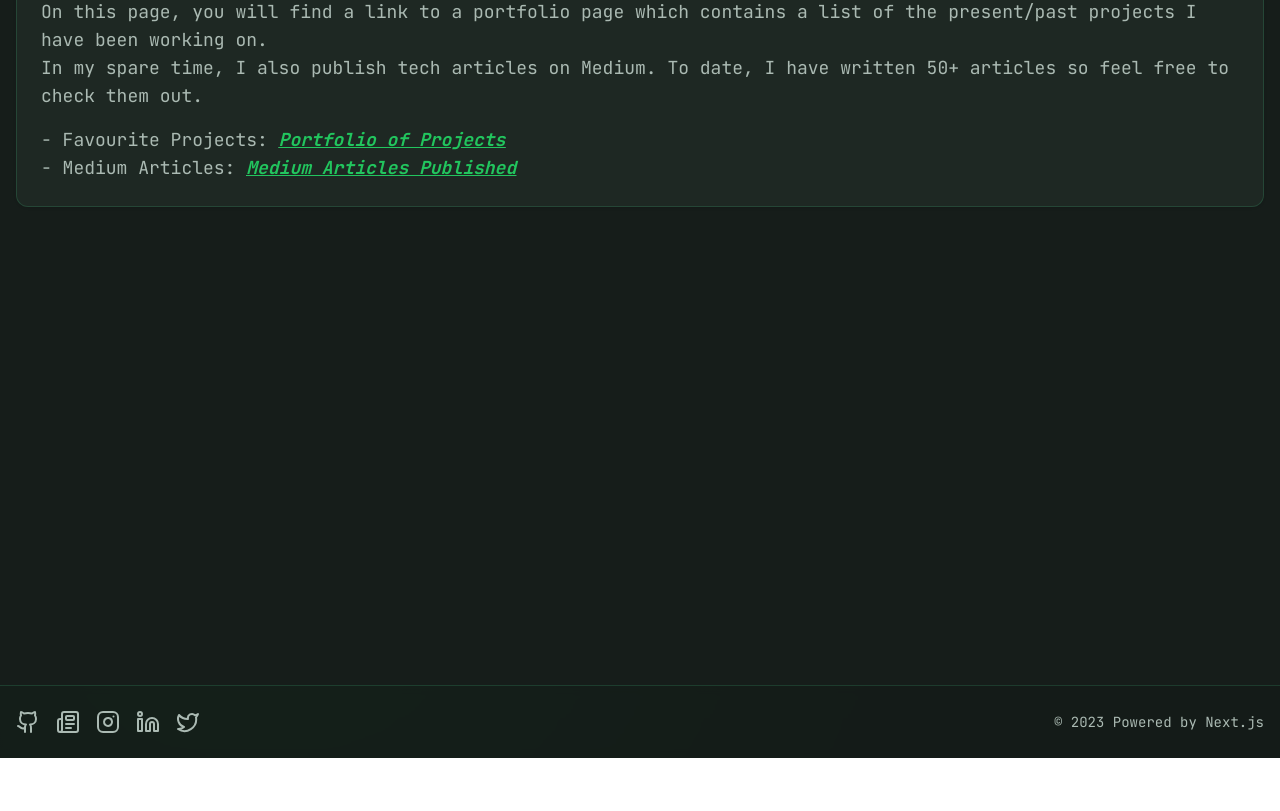
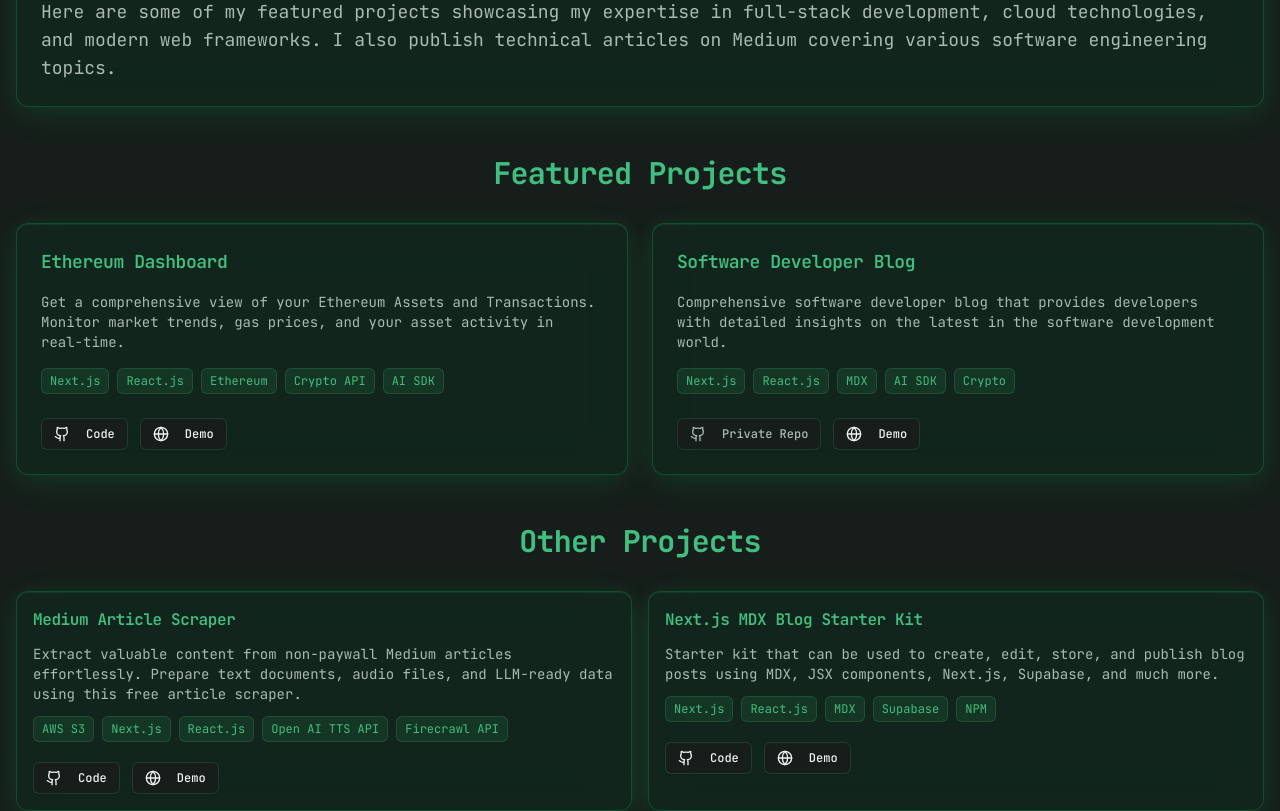
Before and after one commit to CodingAbdullah/abdullah_95, a Next.js app: page /portfolio in a window 1280 px wide. Shown: the part 180-991 px from the top of the page. Before the commit the page ends 938 px from the top, so only its background shows below. Built offline with nearby package versions, Linux system fonts and the light colour scheme.

Commit message:
Portfolio page updated

```diff
--- a/src/app/portfolio/page.tsx
+++ b/src/app/portfolio/page.tsx
@@ -1,27 +1,138 @@
 import { Card, CardContent } from "../../components/ui/card";
+import { Button } from "../../components/ui/button";
 import Link from "next/link";
+import { ExternalLink, Github, Globe } from "lucide-react";
+import { projects } from "../../utils/constants/PortfolioProjectList";
 
 // Custom Portfolio page component
-export default function PortfolioPage() {
+export default async function PortfolioPage() {
   return (
     <div className="min-h-screen bg-background flex flex-col">
       <div className="container mx-auto px-4 py-8 flex-grow space-y-12">
-        <Card className="bg-card/80 backdrop-blur-sm border-primary/20">
-          <CardContent className="p-6 space-y-4">
-            <h1 className="text-4xl font-bold tracking-tighter text-primary text-glow">
+        <Card className="glass-card">
+          <CardContent className="p-4 sm:p-6 space-y-4 text-center sm:text-left">
+            <h1 className="text-2xl sm:text-3xl lg:text-4xl font-bold tracking-tighter text-primary text-glow">
                 Portfolio
             </h1>
-            <p className="text-lg text-muted-foreground">
-                On this page, you will find a link to a portfolio page which contains a list of the present/past projects I have been working on.
-                <br />
-                In my spare time, I also publish tech articles on Medium.
-                To date, I have written 50+ articles so feel free to check them out.
+            <p className="text-sm sm:text-base lg:text-lg text-muted-foreground">
+                Here are some of my featured projects showcasing my expertise in full-stack development, cloud technologies, and modern web frameworks.
+                I also publish technical articles on Medium covering various software engineering topics.
             </p>
-            <p className="text-lg text-muted-foreground">
-                - Favourite Projects: <b><i><u><Link href="https://codingAbdullah.github.io/Portfolio-Page/" target="_blank" rel="noreferrer" className="text-green-500">Portfolio of Projects</Link></u></i></b>
-                <br />
-                - Medium Articles: <b><i><u><Link href="https://medium.com/@abdullah_95" target="_blank" rel="noreferrer" className="text-green-500">Medium Articles Published</Link></u></i></b>
-            </p>
+          </CardContent>
+        </Card>
+
+        {/* Featured Projects */}
+        <div className="space-y-8">
+          <h2 className="text-xl sm:text-2xl lg:text-3xl font-bold text-primary text-center">Featured Projects</h2>
+          <div className="grid gap-6 md:grid-cols-2">
+            {projects.filter(p => p.featured).map((project, index) => (
+              <Card key={index} className="glass-card hover:scale-105 transition-all duration-300">
+                <CardContent className="p-6 space-y-4">
+                  <h3 className="text-lg font-semibold text-primary">{project.title}</h3>
+                  <p className="text-sm text-muted-foreground">{project.description}</p>
+                  <div className="flex flex-wrap gap-2">
+                    {project.tech.map((tech, techIndex) => (
+                      <span key={techIndex} className="px-2 py-1 text-xs bg-primary/10 text-primary rounded-md border border-primary/20 hover:bg-primary/20 hover:scale-105 transition-all duration-200">
+                        {tech}
+                      </span>
+                    ))}
+                  </div>
+                  <div className="flex gap-3 pt-2">
+                    <Button variant="outline" size="sm" asChild className="border-primary/20 hover:bg-primary/10">
+                      {
+                        project.github !== '#' ? (
+                          <Link href={project.github} target="_blank" rel="noopener noreferrer">
+                            <Github className="w-4 h-4 mr-2" />
+                            Code
+                          </Link>
+                        ) : (
+                          <span className="flex items-center text-muted-foreground cursor-not-allowed">
+                            <Github className="w-4 h-4 mr-2" />
+                            Private Repo
+                          </span>
+                        )
+                      }
+                    </Button>
+                    {project.demo && (
+                      <Button variant="outline" size="sm" asChild className="border-primary/20 hover:bg-primary/10">
+                        <Link href={project.demo} target="_blank" rel="noopener noreferrer">
+                          <Globe className="w-4 h-4 mr-2" />
+                          Demo
+                        </Link>
+                      </Button>
+                    )}
+                  </div>
+                </CardContent>
+              </Card>
+            ))}
+          </div>
+        </div>
+
+        {/* Other Projects */}
+        <div className="space-y-8">
+          <h2 className="text-xl sm:text-2xl lg:text-3xl font-bold text-primary text-center">Other Projects</h2>
+          <div className="grid gap-4 sm:grid-cols-2">
+            {projects.filter(p => !p.featured).map((project, index) => (
+              <Card key={index} className="glass-card hover:scale-105 transition-all duration-300">
+                <CardContent className="p-4 space-y-3">
+                  <h3 className="text-base font-semibold text-primary">{project.title}</h3>
+                  <p className="text-sm text-muted-foreground">{project.description}</p>
+                  <div className="flex flex-wrap gap-2">
+                    {project.tech.map((tech, techIndex) => (
+                      <span key={techIndex} className="px-2 py-1 text-xs bg-primary/10 text-primary rounded-md border border-primary/20 hover:bg-primary/20 hover:scale-105 transition-all duration-200">
+                        {tech}
+                      </span>
+                    ))}
+                  </div>
+                  <div className="flex gap-3 pt-2">
+                    <Button variant="outline" size="sm" asChild className="border-primary/20 hover:bg-primary/10">
+                      {
+                        project.github !== '#' ? (
+                          <Link href={project.github} target="_blank" rel="noopener noreferrer">
+                            <Github className="w-4 h-4 mr-2" />
+                            Code
+                          </Link>
+                        ) : (
+                          <span className="flex items-center text-muted-foreground cursor-not-allowed">
+                            <Github className="w-4 h-4 mr-2" />
+                            Private Repo
+                          </span>
+                        )
+                      }
+                    </Button>
+                    {project.demo && (
+                      <Button variant="outline" size="sm" asChild className="border-primary/20 hover:bg-primary/10">
+                        <Link href={project.demo} target="_blank" rel="noopener noreferrer">
+                          <Globe className="w-4 h-4 mr-2" />
+                          Demo
+                        </Link>
+                      </Button>
+                    )}
+                  </div>
+                </CardContent>
+              </Card>
+            ))}
+          </div>
+        </div>
+
+        {/* External Links */}
+        <Card className="glass-card">
+          <CardContent className="p-6 space-y-4 text-center">
+            <h2 className="text-xl sm:text-2xl font-bold text-primary">More Work & Articles</h2>
+            <div className="flex flex-col sm:flex-row gap-4 justify-center">
+              <Button asChild className="bg-primary text-primary-foreground hover:bg-primary/90">
+                <Link href="https://codingAbdullah.github.io/Portfolio-Page/" target="_blank" rel="noopener noreferrer">
+                  <ExternalLink className="w-4 h-4 mr-2" />
+                  Complete Portfolio
+                </Link>
+              </Button>
+              <Button variant="outline" asChild className="border-primary text-primary hover:bg-primary hover:text-primary-foreground">
+                <Link href="https://medium.com/@abdullah_95" target="_blank" rel="noopener noreferrer">
+                  <ExternalLink className="w-4 h-4 mr-2" />
+                  Medium Articles (50+)
+                </Link>
+              </Button>
+            </div>
           </CardContent>
         </Card>
       </div>
--- /dev/null
+++ b/src/utils/constants/PortfolioProjectList.ts
@@ -0,0 +1,37 @@
+import PortfolioType from "../types/PortfolioType";
+
+// Export a list of portfolio projects
+export const projects: PortfolioType[] = [
+    {
+      title: "Ethereum Dashboard",
+      description: "Get a comprehensive view of your Ethereum Assets and Transactions. Monitor market trends, gas prices, and your asset activity in real-time.",
+      tech: ["Next.js", "React.js", "Ethereum", "Crypto API", "AI SDK"],
+      github: "https://github.com/CodingAbdullah/Ethereum-Wallet-Dashboard",
+      demo: "https://ethereumdashboard.dev",
+      featured: true
+    },
+    {
+      title: "Software Developer Blog",
+      description: "Comprehensive software developer blog that provides developers with detailed insights on the latest in the software development world.",
+      tech: ["Next.js", "React.js", "MDX", "AI SDK", "Crypto"],
+      github: "#",
+      demo: "https://softwareblog.dev",
+      featured: true
+    },
+    {
+      title: "Medium Article Scraper",
+      description: "Extract valuable content from non-paywall Medium articles effortlessly. Prepare text documents, audio files, and LLM-ready data using this free article scraper.",
+      tech: ["AWS S3", "Next.js", "React.js", "Open AI TTS API", "Firecrawl API"],
+      github: "https://github.com/CodingAbdullah/Medium-Article-Scraper",
+      demo: "https://mediumdotcomscraper.pro",
+      featured: false
+    },
+    {
+      title: "Next.js MDX Blog Starter Kit",
+      description: "Starter kit that can be used to create, edit, store, and publish blog posts using MDX, JSX components, Next.js, Supabase, and much more.",
+      tech: ["Next.js", "React.js", "MDX", "Supabase", "NPM"],
+      github: "https://github.com/CodingAbdullah/Next-MDX-Blog-Starter",
+      demo: "https://www.npmjs.com/package/create-next-mdx-blog-app",
+      featured: false
+    }
+];
--- /dev/null
+++ b/src/utils/types/PortfolioType.ts
@@ -0,0 +1,9 @@
+// Custom type for working with Portfolio projects
+export default interface PortfolioType {
+    title: string,
+    description: string,
+    tech: string[],
+    github: string,
+    demo: string,
+    featured: boolean
+}
```
